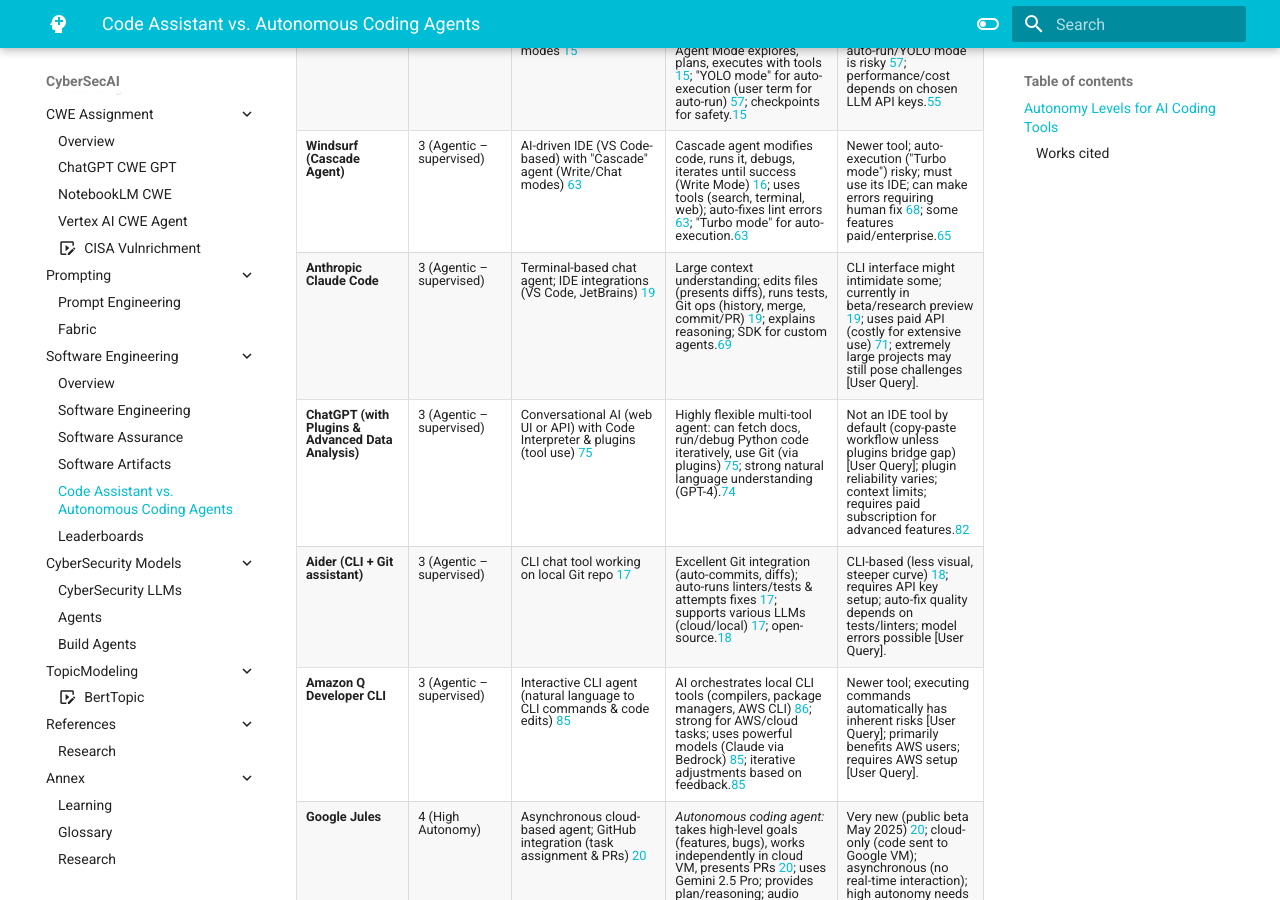
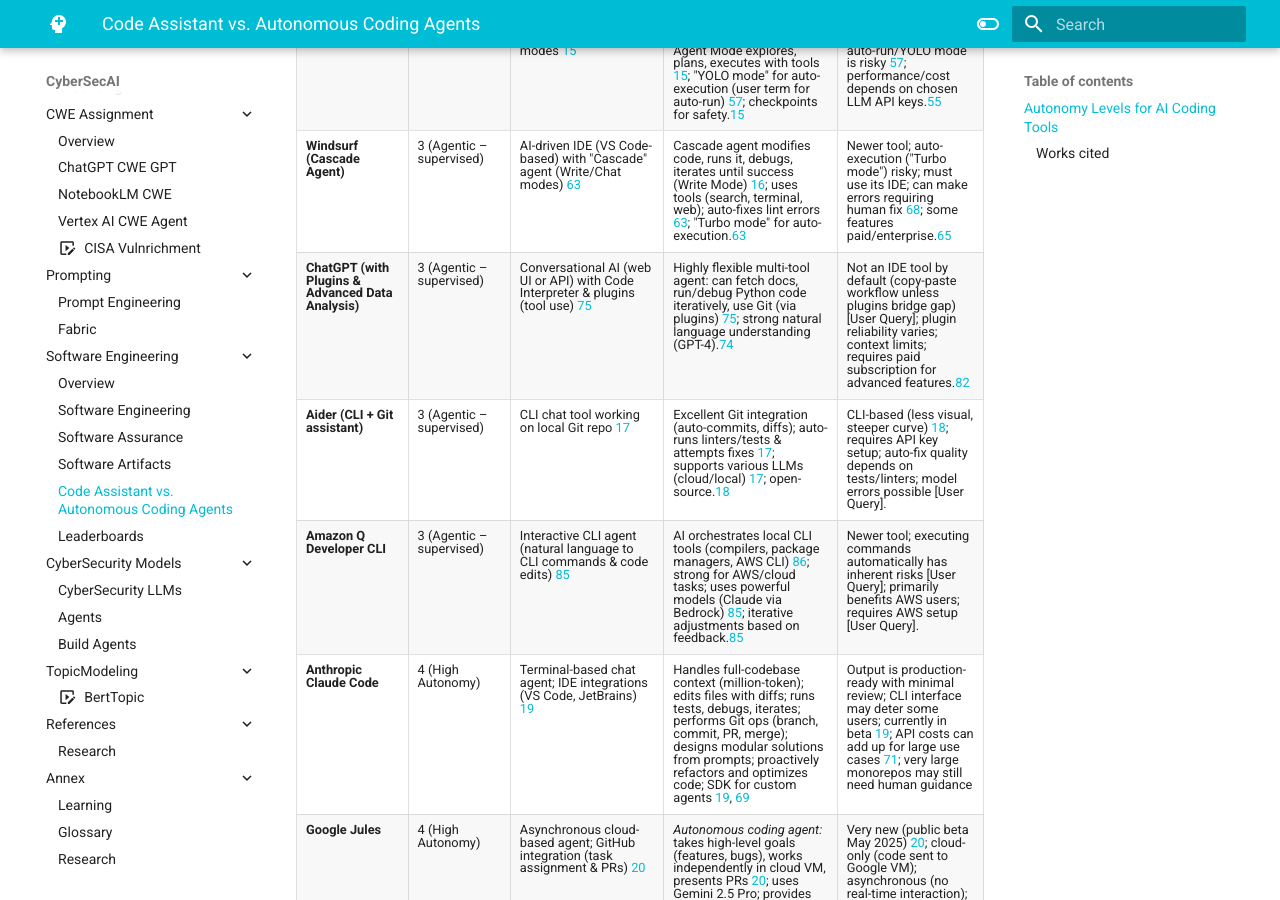
Before and after one commit to CyberSecAI/CyberSecAI.github.io, an MkDocs documentation site: the page built from docs/software/code/code_assistant_agents.md, in a window 1280 px wide and 900 px high, scrolled down 2782 px. Built offline with MkDocs 1.6.1 and Material for MkDocs 9.7.7, drawn with Linux system fonts in a browser that asks for light colours; comment, search, counter and statistics services are not loaded.

Commit message:
claude code 4

```diff
--- a/docs/software/code/code_assistant_agents.md
+++ b/docs/software/code/code_assistant_agents.md
@@ -51,10 +51,10 @@
 | **GitHub Copilot (Agent Mode)** | 3 (Agentic – supervised) | IDE chat/command (VS Code); GitHub issue assignment [14](https://code.visualstudio.com/blogs/2025/02/24/introducing-copilot-agent-mode) | Plans & executes multi-file edits, runs tests, iterates on errors autonomously based on high-level goals/issues [14](https://code.visualstudio.com/blogs/2025/02/24/introducing-copilot-agent-mode); creates PRs [44](https://docs.github.com/en/copilot/about-github-copilot/github-copilot-features); developer kept in loop. | Newer feature (stable in VS Code [14](https://code.visualstudio.com/blogs/2025/02/24/introducing-copilot-agent-mode)); can misinterpret complex requests, output needs review; performance varies with repo complexity.[14](https://code.visualstudio.com/blogs/2025/02/24/introducing-copilot-agent-mode) |
 | **Cursor (AI Editor)** | 3 (Agentic – supervised) | Full AI-based code editor (VS Code fork) with chat & agent modes [15](https://docs.cursor.com/chat/agent) | Deep codebase indexing for global context [15](https://docs.cursor.com/chat/agent); multi-file ops, refactoring; Agent Mode explores, plans, executes with tools [15](https://docs.cursor.com/chat/agent); "YOLO mode" for auto-execution (user term for auto-run) [57](https://www.software.com/ai-index/tools/cursor); checkpoints for safety.[15](https://docs.cursor.com/chat/agent) | Standalone editor (though high VS Code compatibility [56](https://www.enginelabs.ai/blog/cursor-ai-an-in-depth-review-may-2025-update)); auto-run/YOLO mode is risky [57](https://www.software.com/ai-index/tools/cursor); performance/cost depends on chosen LLM API keys.[55](https://www.fahimai.com/cursor-ai) |
 | **Windsurf (Cascade Agent)** | 3 (Agentic – supervised) | AI-driven IDE (VS Code-based) with "Cascade" agent (Write/Chat modes) [63](https://windsurf.com/) | Cascade agent modifies code, runs it, debugs, iterates until success (Write Mode) [16](https://www.datacamp.com/tutorial/windsurf-ai-agentic-code-editor); uses tools (search, terminal, web); auto-fixes lint errors [63](https://windsurf.com/); "Turbo mode" for auto-execution.[63](https://windsurf.com/) | Newer tool; auto-execution ("Turbo mode") risky; must use its IDE; can make errors requiring human fix [68](https://www.g2.com/products/codeium/reviews); some features paid/enterprise.[65](https://docs.windsurf.com/windsurf/cascade/cascade) |
-| **Anthropic Claude Code** | 3 (Agentic – supervised) | Terminal-based chat agent; IDE integrations (VS Code, JetBrains) [19](https://docs.anthropic.com/en/docs/agents/claude-code/introduction) | Large context understanding; edits files (presents diffs), runs tests, Git ops (history, merge, commit/PR) [19](https://docs.anthropic.com/en/docs/agents/claude-code/introduction); explains reasoning; SDK for custom agents.[69](https://www.anthropic.com/news/claude-4) | CLI interface might intimidate some; currently in beta/research preview [19](https://docs.anthropic.com/en/docs/agents/claude-code/introduction); uses paid API (costly for extensive use) [71](https://anthropic.com/news/claude-4); extremely large projects may still pose challenges \[User Query\]. |
 | **ChatGPT (with Plugins & Advanced Data Analysis)** | 3 (Agentic – supervised) | Conversational AI (web UI or API) with Code Interpreter & plugins (tool use) [75](https://devdynamics.ai/blog/how-to-use-chatgpts-new-code-interpreter/) | Highly flexible multi-tool agent: can fetch docs, run/debug Python code iteratively, use Git (via plugins) [75](https://devdynamics.ai/blog/how-to-use-chatgpts-new-code-interpreter/); strong natural language understanding (GPT-4).[74](https://help.openai.com/en/articles/6825453-chatgpt-release-notes) | Not an IDE tool by default (copy-paste workflow unless plugins bridge gap) \[User Query\]; plugin reliability varies; context limits; requires paid subscription for advanced features.[82](https://sonary.com/b/open-ai/chatgpt-writing-tool+ai-tools/) |
 | **Aider (CLI + Git assistant)** | 3 (Agentic – supervised) | CLI chat tool working on local Git repo [17](https://aider.chat/) | Excellent Git integration (auto-commits, diffs); auto-runs linters/tests & attempts fixes [17](https://aider.chat/); supports various LLMs (cloud/local) [17](https://aider.chat/); open-source.[18](https://uibakery.io/blog/aider-vs-windsurf) | CLI-based (less visual, steeper curve) [18](https://uibakery.io/blog/aider-vs-windsurf); requires API key setup; auto-fix quality depends on tests/linters; model errors possible \[User Query\]. |
 | **Amazon Q Developer CLI** | 3 (Agentic – supervised) | Interactive CLI agent (natural language to CLI commands & code edits) [85](https://aws.amazon.com/about-aws/whats-new/2025/03/amazon-q-developer-cli-agent-command-line/) | AI orchestrates local CLI tools (compilers, package managers, AWS CLI) [86](https://aws.amazon.com/blogs/devops/introducing-the-enhanced-command-line-interface-in-amazon-q-developer/); strong for AWS/cloud tasks; uses powerful models (Claude via Bedrock) [85](https://aws.amazon.com/about-aws/whats-new/2025/03/amazon-q-developer-cli-agent-command-line/); iterative adjustments based on feedback.[85](https://aws.amazon.com/about-aws/whats-new/2025/03/amazon-q-developer-cli-agent-command-line/) | Newer tool; executing commands automatically has inherent risks \[User Query\]; primarily benefits AWS users; requires AWS setup \[User Query\]. |
+| **Anthropic Claude Code** | 4 (High Autonomy) | Terminal-based chat agent; IDE integrations (VS Code, JetBrains) [19](https://docs.anthropic.com/en/docs/agents/claude-code/introduction) | Handles full-codebase context (million-token); edits files with diffs; runs tests, debugs, iterates; performs Git ops (branch, commit, PR, merge); designs modular solutions from prompts; proactively refactors and optimizes code; SDK for custom agents [19](https://docs.anthropic.com/en/docs/agents/claude-code/introduction), [69](https://www.anthropic.com/news/claude-4) | Output is production-ready with minimal review; CLI interface may deter some users; currently in beta [19](https://docs.anthropic.com/en/docs/agents/claude-code/introduction); API costs can add up for large use cases [71](https://anthropic.com/news/claude-4); very large monorepos may still need human guidance |
 | **Google Jules** | 4 (High Autonomy) | Asynchronous cloud-based agent; GitHub integration (task assignment & PRs) [20](https://blog.google/technology/google-labs/jules/) | *Autonomous coding agent:* takes high-level goals (features, bugs), works independently in cloud VM, presents PRs [20](https://blog.google/technology/google-labs/jules/); uses Gemini 2.5 Pro; provides plan/reasoning; audio changelogs.[20](https://blog.google/technology/google-labs/jules/) | Very new (public beta May 2025) [20](https://blog.google/technology/google-labs/jules/); cloud-only (code sent to Google VM); asynchronous (no real-time interaction); high autonomy needs careful review of results \[User Query\]. |
 | **Cognition Devin** | 4 (High Autonomy) | Cloud AI service (task assignment via dashboard/Slack/CLI) [22](https://research.contrary.com/company/cognition) | *AI Software Engineer:* plans & executes complex end-to-end tasks using own shell, editor, browser [21](https://devin.ai/); strong SWE-bench (13.86%) [23](https://cognition.ai/blog/swe-bench-technical-report); Devin 2.0 has interactive planning, search, wiki.[22](https://research.contrary.com/company/cognition) | Expensive enterprise tool \[User Query\]; success on very complex/novel tasks still limited [23](https://cognition.ai/blog/swe-bench-technical-report); requires codebase access by third-party; some demo authenticity concerns raised.[22](https://research.contrary.com/company/cognition) |
 | **GPT-Engineer (open-source)** | 4 (High Autonomy, experimental) | CLI tool: single prompt -> clarification dialogue -> codebase generation [24](https://logicballs.com/ai-tools/gpt-engineer) | Can bootstrap entire (simple) projects from one prompt; automates initial spec-to-code process [24](https://logicballs.com/ai-tools/gpt-engineer); open-source and customizable.[24](https://logicballs.com/ai-tools/gpt-engineer) | Highly prompt-dependent; generated code needs significant review/debugging for complex apps [24](https://logicballs.com/ai-tools/gpt-engineer); primarily for initial generation, not iterative work on existing code \[User Query\]. |
```
